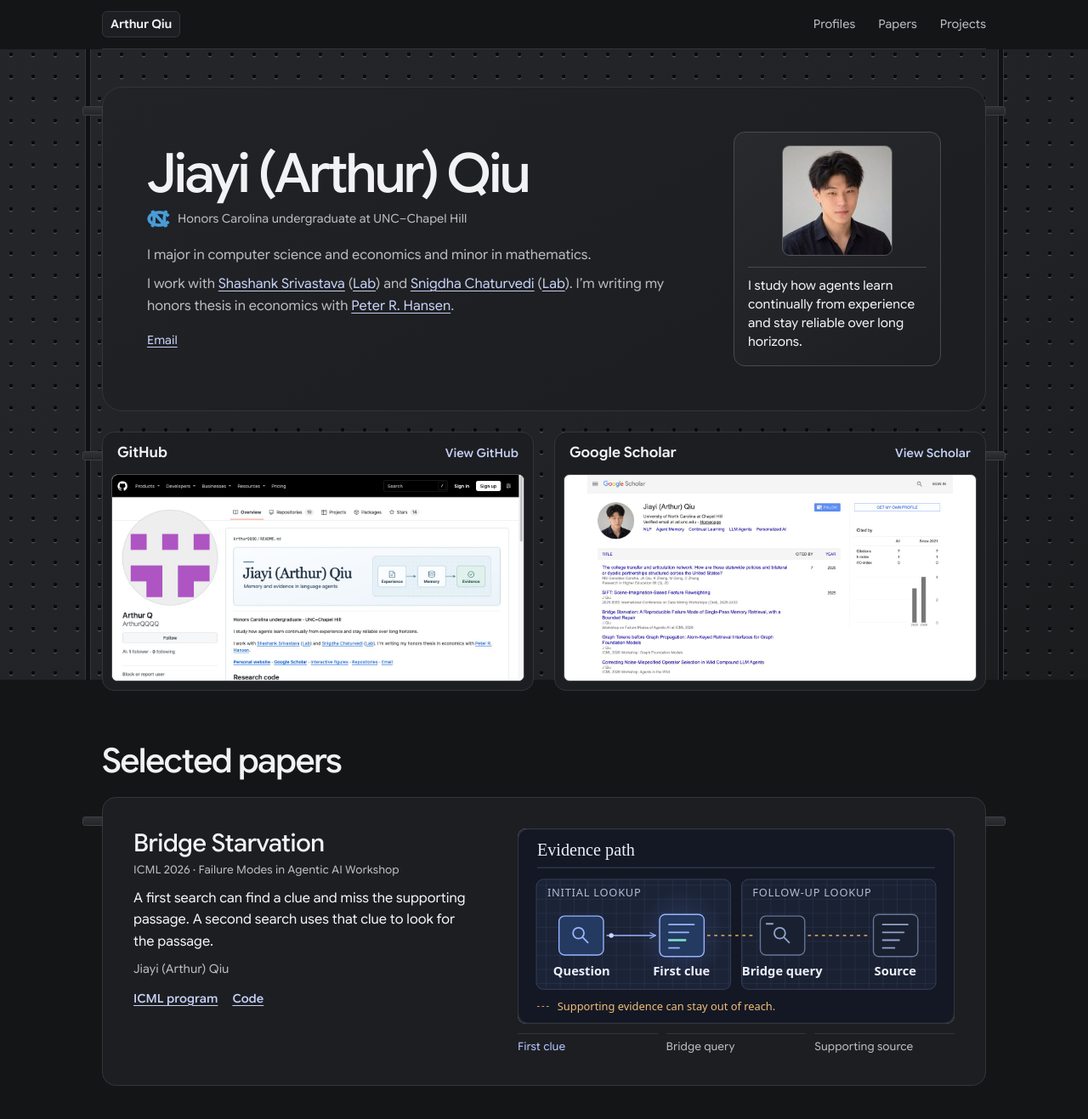
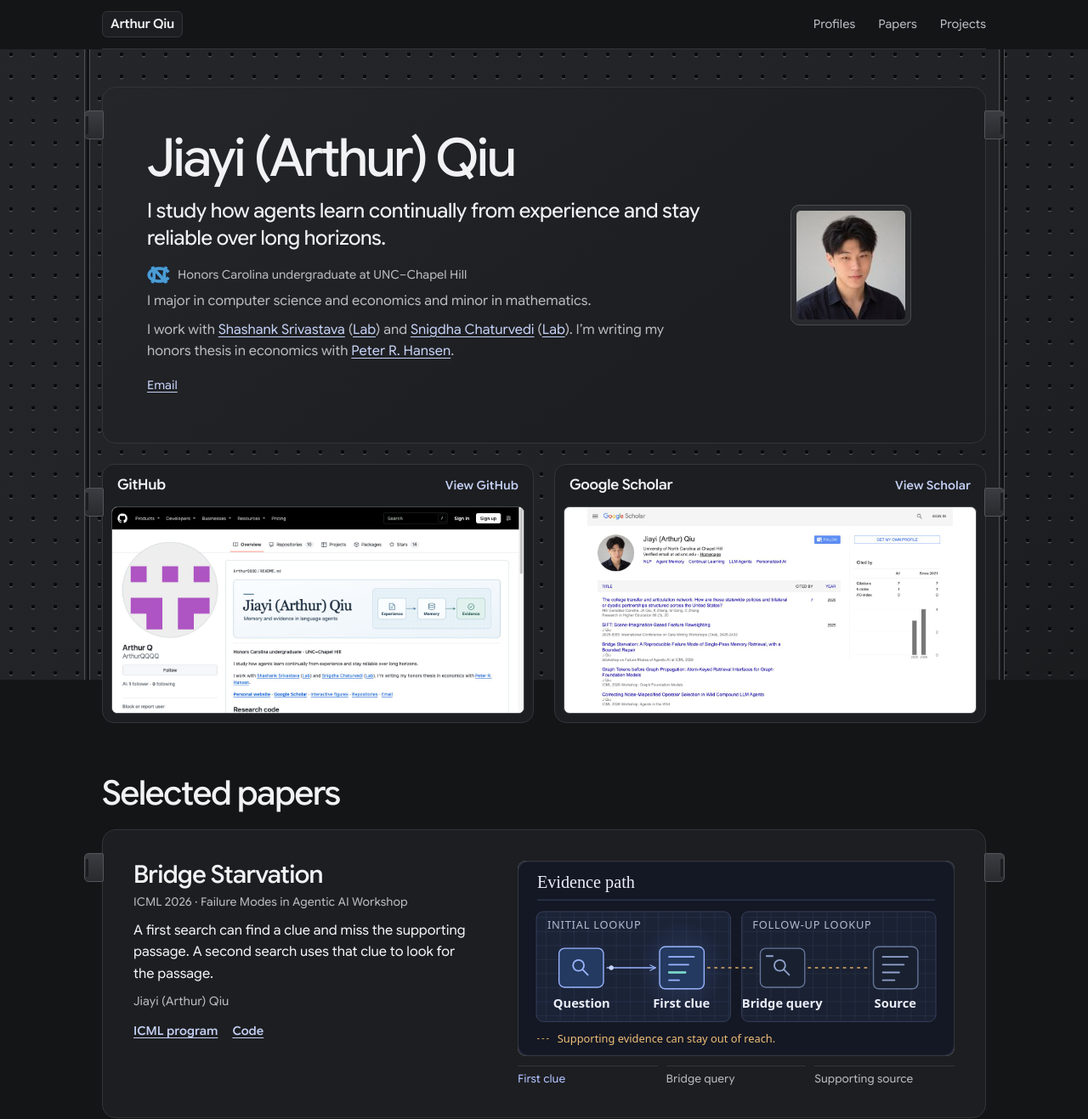
Before and after one commit to ArthurQQQQ/arthurqqqq.github.io, a plain HTML site: page index.html in a window 1280 px wide. Shown: the top 1317 px of the page at 85% size. Drawn offline with Linux system fonts and the light colour scheme.

Commit message:
Seat the portfolio modules in rail guides and restore the opening statement

```diff
--- a/index.html
+++ b/index.html
@@ -8,8 +8,8 @@
   <title>Jiayi (Arthur) Qiu</title>
   <link rel="canonical" href="https://arthurqqqq.github.io/">
   <link rel="preload" href="google-sans-flex-latin.woff2" as="font" type="font/woff2" crossorigin>
-  <link rel="stylesheet" href="styles.css?v=portrait-plate">
-  <script type="module" src="research-scroll.js?v=pegboard-rail"></script>
+  <link rel="stylesheet" href="styles.css?v=rail-guides">
+  <script type="module" src="research-scroll.js?v=rail-guides"></script>
 </head>
 <body id="home">
   <div class="pegboard" aria-hidden="true"></div>
@@ -27,15 +27,13 @@
 
   <main id="main">
     <section class="hero container rail-card" aria-labelledby="profile-name">
-      <div class="hero-identity">
-        <h1 id="profile-name">Jiayi (Arthur) Qiu</h1>
+      <h1 id="profile-name">Jiayi (Arthur) Qiu</h1>
+      <p class="research-thesis">I study how agents learn continually from experience and stay reliable over long horizons.</p>
+      <div class="portrait-mount">
+        <img class="portrait" src="portrait.jpg" alt="Jiayi (Arthur) Qiu" width="128" height="128" fetchpriority="high">
+      </div>
+      <div class="hero-details">
         <p class="affiliation"><img class="unc-mark" src="unc-interlocking-nc.png" alt="" width="29" height="23"> <span>Honors Carolina undergraduate at UNC–Chapel Hill</span></p>
-      </div>
-      <figure class="portrait-card">
-        <img class="portrait" src="portrait.jpg" alt="Jiayi (Arthur) Qiu" width="128" height="128" fetchpriority="high">
-        <figcaption class="research-thesis">I study how agents learn continually from experience and stay reliable over long horizons.</figcaption>
-      </figure>
-      <div class="hero-details">
         <p>I major in computer science and economics and minor in mathematics.</p>
         <p>I work with <a href="https://www.ssriva.com/">Shashank Srivastava</a> (<a href="https://l3.cs.unc.edu/" aria-label="Learning from Language Lab (L³)">Lab</a>) and <a href="https://cs.unc.edu/person/snigdha-chaturvedi/">Snigdha Chaturvedi</a> (<a href="https://nlp.cs.unc.edu/#lab-Chaturvedi-Lab" aria-label="Chaturvedi Lab">Lab</a>). I’m writing my honors thesis in economics with <a href="https://econ.unc.edu/people/hansen-peter/">Peter R. Hansen</a>.</p>
         <nav class="social-links" aria-label="Contact">
--- a/research-scroll.js
+++ b/research-scroll.js
@@ -5,7 +5,6 @@ gsap.registerPlugin(ScrollTrigger);
 const research = document.getElementById('research');
 const phaseNames = ['one', 'two', 'three'];
 const stories = [...research.querySelectorAll('.publication-list > li')].map(row => ({
-  row,
   article: row.querySelector('.publication'),
   figure: row.querySelector('.paper-media'),
   image: row.querySelector('.paper-figure'),
@@ -39,7 +38,7 @@ function paintStory(story, progress, imageLoaded = false) {
   const revealMiddle = blendAt(progress, 1 / 3);
   const revealEnd = blendAt(progress, 2 / 3);
   const weights = [1 - revealMiddle, revealMiddle - revealEnd, revealEnd];
-  story.article.style.setProperty('--scroll-accent', round(progress));
+  story.figure.style.setProperty('--scroll-accent', round(progress));
 
   if (!story.svg) return;
   if (stepChanged || imageLoaded) {
@@ -57,9 +56,8 @@ function resetStory(story) {
   story.labels[story.stage]?.removeAttribute('aria-current');
   story.stage = -1;
   story.progress = -1;
-  story.row.removeAttribute('data-pinned');
   story.figure.removeAttribute('data-step');
-  story.article.style.removeProperty('--scroll-accent');
+  story.figure.style.removeProperty('--scroll-accent');
 
   if (!story.svg) return;
   story.svg.removeAttribute('data-scroll-driven');
@@ -79,27 +77,6 @@ function attachImage(story) {
   if (story.progress >= 0) paintStory(story, story.progress, true);
 }
 
-function updatePinning() {
-  const viewport = window.innerHeight;
-  const pinned = stories.map(story => viewport >= 560 && story.article.offsetHeight <= viewport - 125);
-  stories.forEach((story, index) => story.row.toggleAttribute('data-pinned', pinned[index]));
-}
-
-function scrollBounds(story) {
-  const viewport = window.innerHeight;
-  if (!story.row.hasAttribute('data-pinned')) {
-    const top = window.scrollY + story.figure.getBoundingClientRect().top;
-    return { start: top - viewport * 0.86, end: top - viewport * 0.21 };
-  }
-
-  const row = story.row.getBoundingClientRect();
-  const stickyTop = Number.parseFloat(getComputedStyle(story.article).top);
-  const pinnedStart = window.scrollY + row.top - stickyTop;
-  const run = row.height - story.article.getBoundingClientRect().height;
-  const lead = Math.min(86, viewport * 0.13);
-  return { start: pinnedStart - lead, end: pinnedStart + Math.max(1, run) };
-}
-
 for (const story of stories) {
   story.image.addEventListener('load', () => attachImage(story));
   attachImage(story);
@@ -107,7 +84,6 @@ for (const story of stories) {
 
 gsap.matchMedia().add('(prefers-reduced-motion: no-preference)', () => {
   research.setAttribute('data-scroll-motion', '');
-  updatePinning();
 
   for (const story of stories) {
     const playhead = { progress: 0 };
@@ -120,9 +96,9 @@ gsap.matchMedia().add('(prefers-reduced-motion: no-preference)', () => {
       onUpdate: () => paintStory(story, playhead.progress),
     });
     ScrollTrigger.create({
-      trigger: story.row,
-      start: () => scrollBounds(story).start,
-      end: () => scrollBounds(story).end,
+      trigger: story.figure,
+      start: 'top 86%',
+      end: 'top 21%',
       animation,
       scrub: true,
     });
@@ -133,7 +109,6 @@ gsap.matchMedia().add('(prefers-reduced-motion: no-preference)', () => {
     if (refreshFrame) return;
     refreshFrame = requestAnimationFrame(() => {
       refreshFrame = 0;
-      updatePinning();
       ScrollTrigger.refresh();
     });
   }
--- a/styles.css
+++ b/styles.css
@@ -20,6 +20,7 @@
   --page-edge: clamp(20px, 5vw, 48px);
   --board-inset: max(var(--page-edge), calc((100% - var(--content-width)) / 2));
   --rail-gap: clamp(9px, 1.7vw, 18px);
+  --rail-width: 7px;
   --card-padding: clamp(19px, 3.1vw, 36px);
   font: 16px/1.59 "Google Sans Flex", system-ui, sans-serif;
   font-optical-sizing: auto;
@@ -54,32 +55,38 @@ a:hover { text-decoration-thickness: 2px; }
 .pegboard::before, .pegboard::after {
   position: absolute;
   inset-block: 0;
-  width: 5px;
-  border-inline: 1px solid #33363a;
-  background: #101113;
+  box-sizing: border-box;
+  width: var(--rail-width);
+  border-inline: 1px solid #4b4e53;
+  background: linear-gradient(90deg, #26282c, #0e0f10 58%, #16171a);
   content: "";
 }
-.pegboard::before { inset-inline-start: calc(var(--board-inset) - var(--rail-gap) - 2.5px); }
-.pegboard::after { inset-inline-end: calc(var(--board-inset) - var(--rail-gap) - 2.5px); }
+.pegboard::before { inset-inline-start: calc(var(--board-inset) - var(--rail-gap) - var(--rail-width) / 2); }
+.pegboard::after { inset-inline-end: calc(var(--board-inset) - var(--rail-gap) - var(--rail-width) / 2); }
 
 .rail-card { position: relative; }
 .rail-card::before, .rail-card::after {
   position: absolute;
-  inset-block-start: 22px;
-  width: calc(var(--rail-gap) + 4px);
-  height: 9px;
-  border: 1px solid #3d4044;
-  background: linear-gradient(#303237, #232529);
+  inset-block-start: clamp(15px, 2.4vw, 27px);
+  box-sizing: border-box;
+  width: calc(var(--rail-gap) + var(--rail-width) / 2 + 2px);
+  height: clamp(25px, 3vw, 34px);
+  border: 1px solid #52555a;
+  background:
+    linear-gradient(90deg, #1a1c1e, #1a1c1e) var(--guide-edge) center / 3px 65% no-repeat,
+    linear-gradient(#3b3d42, #282a2e);
   pointer-events: none;
   content: "";
 }
 .rail-card::before {
-  inset-inline-end: 100%;
-  border-radius: 3px 0 0 3px;
+  --guide-edge: 1px;
+  inset-inline-end: calc(100% - 1px);
+  border-radius: 5px 2px 2px 5px;
 }
 .rail-card::after {
-  inset-inline-start: 100%;
-  border-radius: 0 3px 3px 0;
+  --guide-edge: calc(100% - 1px);
+  inset-inline-start: calc(100% - 1px);
+  border-radius: 2px 5px 5px 2px;
 }
 
 .skip-link {
@@ -114,10 +121,10 @@ a:hover { text-decoration-thickness: 2px; }
   min-height: 44px;
   align-items: center;
   color: var(--ink);
-  font-size: 14px;
-  font-weight: 600;
+  font-size: 15px;
+  font-weight: 570;
   line-height: 1.3;
-  letter-spacing: -.012em;
+  letter-spacing: -.017em;
   text-decoration: none;
   white-space: nowrap;
 }
@@ -143,66 +150,63 @@ a:hover { text-decoration-thickness: 2px; }
   --portrait-size: 128px;
   display: grid;
   grid-template:
-    "identity portrait" auto
+    "name portrait" auto
+    "statement portrait" auto
     "details portrait" auto
-    / minmax(0, 1fr) clamp(196px, 25vw, 244px);
+    / minmax(0, 1fr) clamp(153px, 18vw, 212px);
   align-items: start;
-  gap: 19px clamp(24px, 4vw, 48px);
+  gap: 15px clamp(24px, 4vw, 48px);
   margin-block: clamp(24px, 4vw, 44px) 24px;
   padding: clamp(30px, 4.1vw, 52px);
   border: 1px solid var(--line);
-  border-radius: 24px;
-  background: linear-gradient(150deg, #222326, var(--surface) 70%);
+  border-radius: 16px;
+  background: linear-gradient(142deg, #24262a, var(--surface) 66%);
 }
-.hero-identity { grid-area: identity; align-self: end; }
 .hero h1 {
-  font-size: clamp(38px, 5.1vw, 64px);
-  font-weight: 520;
-  line-height: 1.06;
-  letter-spacing: -.035em;
+  grid-area: name;
+  font-size: clamp(38px, 5.1vw, 62px);
+  font-weight: 480;
+  line-height: 1.02;
+  letter-spacing: -.032em;
   text-wrap: balance;
 }
 .affiliation {
   display: flex;
   align-items: center;
   gap: 9px;
-  margin-top: 8px;
   color: var(--muted);
   font-size: 14px;
 }
 .unc-mark { display: block; width: 27px; height: auto; flex: none; }
-.portrait-card {
+.portrait-mount {
   grid-area: portrait;
   align-self: center;
-  display: grid;
-  gap: 14px;
-  min-width: 0;
-  margin: 0;
-  padding: 16px;
+  justify-self: center;
+  padding: 6px;
   border: 1px solid var(--strong-line);
-  border-radius: 13px;
-  background: linear-gradient(145deg, var(--raised), var(--surface));
+  border-radius: 10px;
+  background: var(--raised);
 }
 .portrait {
   display: block;
-  justify-self: center;
   width: var(--portrait-size);
-  max-width: 100%;
   height: auto;
   aspect-ratio: 1;
-  border-radius: 8px;
-  outline: 1px solid rgb(236 239 242 / .23);
+  border-radius: 5px;
   object-fit: cover;
 }
 .research-thesis {
-  padding-top: 11px;
-  border-top: 1px solid var(--strong-line);
+  grid-area: statement;
+  max-width: 43ch;
   color: var(--ink);
-  font-size: .9375rem;
-  line-height: 1.46;
+  font-size: clamp(18px, 2vw, 24px);
+  font-weight: 450;
+  line-height: 1.33;
+  letter-spacing: -.015em;
+  text-wrap: pretty;
 }
 .hero-details { grid-area: details; max-width: 62ch; color: var(--muted); }
-.hero-details p + p { margin-top: 9px; }
+.hero-details p + p { margin-top: 8px; }
 .social-links { margin-top: 12px; font-size: 14px; }
 .social-links a { display: inline-flex; min-height: 30px; align-items: center; }
 
@@ -238,7 +242,7 @@ a:hover { text-decoration-thickness: 2px; }
   gap: 10px;
   padding-inline: 7px;
 }
-.profile-card-header h2 { font-size: 17px; font-weight: 600; line-height: 1.35; }
+.profile-card-header h2 { font-size: 17px; font-weight: 570; line-height: 1.28; letter-spacing: -.015em; }
 .profile-action, .publication-links a {
   color: var(--blue);
   font-size: .875rem;
@@ -276,7 +280,7 @@ a:hover { text-decoration-thickness: 2px; }
 }
 .entry-label {
   color: var(--muted);
-  font-size: .8125rem;
+  font-size: .84375rem;
   line-height: 1.45;
 }
 
@@ -284,7 +288,7 @@ a:hover { text-decoration-thickness: 2px; }
 .section-heading { margin-bottom: 21px; }
 .section-heading h2 {
   font-size: clamp(30px, 4vw, 40px);
-  font-weight: 530;
+  font-weight: 510;
   line-height: 1.12;
   letter-spacing: -.028em;
 }
@@ -296,36 +300,25 @@ a:hover { text-decoration-thickness: 2px; }
   gap: 6px 20px;
 }
 #paper-preview-link { font-size: .8125rem; }
-.publication-list > [data-pinned]::after {
-  display: block;
-  height: clamp(140px, 26vh, 230px);
-  height: clamp(140px, 26svh, 230px);
-  content: "";
-}
 .publication {
-  --scroll-accent: 0;
   display: grid;
   grid-template-columns: minmax(0, .88fr) minmax(0, 1.12fr);
   align-items: start;
   gap: clamp(24px, 4.1vw, 48px);
   padding: var(--card-padding);
   border: 1px solid var(--line);
-  border-color: color-mix(in srgb, var(--line), var(--strong-line) clamp(0%, calc(var(--scroll-accent) * 250%), 100%));
   border-radius: 16px;
   background: var(--surface);
 }
-.publication-list > li + li { margin-top: 18px; }
-[data-pinned] > .publication {
-  position: sticky;
-  top: clamp(70px, 10vh, 84px);
-}
+.publication-list > li + li { margin-top: 24px; }
 .paper-copy { min-width: 0; }
 .paper-copy .entry-heading { display: grid; gap: 5px; }
 .paper-copy h3 {
   font-size: clamp(22px, 2.6vw, 29px);
-  font-weight: 500;
-  line-height: 1.19;
-  letter-spacing: -.014em;
+  font-weight: 530;
+  line-height: 1.17;
+  letter-spacing: -.022em;
+  text-wrap: balance;
 }
 .publication-summary { max-width: 46ch; margin-top: 11px; color: var(--ink); }
 .paper-meta { margin-top: 9px; color: var(--muted); font-size: 14px; line-height: 1.45; }
@@ -333,6 +326,7 @@ a:hover { text-decoration-thickness: 2px; }
 .publication-links a { display: inline-flex; align-items: center; min-height: 31px; }
 
 .paper-media {
+  --scroll-accent: 0;
   --phase-blue: #b0c1ff;
   --phase-mint: #8edbc8;
   --phase-amber: #efc78d;
@@ -412,21 +406,19 @@ a:hover { text-decoration-thickness: 2px; }
 @media (max-width: 720px) {
   .publication { grid-template-columns: minmax(0, 1fr); gap: 16px; }
   .hero {
-    --portrait-size: clamp(66px, 19.5vw, 94px);
+    --portrait-size: clamp(66px, 19.5vw, 84px);
     grid-template:
-      "identity"
-      "portrait"
-      "details"
-      / minmax(0, 1fr);
-    gap: 17px;
+      "name portrait"
+      "statement statement"
+      "details details"
+      / minmax(0, 1fr) auto;
+    gap: 15px;
     padding: clamp(17px, 4.5vw, 30px);
-    border-radius: 18px;
   }
-  .hero h1 { font-size: clamp(28px, 7.1vw, 46px); }
+  .hero h1 { align-self: center; font-size: clamp(29px, 7.5vw, 46px); }
   .affiliation { font-size: 13px; }
   .unc-mark { width: 22px; }
-  .portrait-card { grid-template-columns: var(--portrait-size) minmax(0, 1fr); align-items: center; padding: 12px; }
-  .research-thesis { padding-top: 0; border-top: 0; }
+  .portrait-mount { padding: 4px; }
 }
 @media (max-width: 560px) {
   .profile-grid, .project-categories { grid-template-columns: minmax(0, 1fr); }
@@ -438,7 +430,7 @@ a:hover { text-decoration-thickness: 2px; }
   .publication-links a, .social-links a { min-height: 44px; }
 }
 @media print {
-  .hero, .portrait-card { background: none; }
+  .hero, .portrait-mount { background: none; }
   .pegboard, .rail-card::before, .rail-card::after { display: none; }
   :root {
     color-scheme: light;
@@ -452,9 +444,6 @@ a:hover { text-decoration-thickness: 2px; }
     --strong-line: #aeb6c4;
   }
   .skip-link, .site-header, .site-footer, .profile-preview { display: none; }
-  .publication-list > [data-pinned]::after { display: none; }
-  [data-pinned] > .publication { position: static; }
-  .publication { border-color: var(--line); }
   .paper-figure { print-color-adjust: exact; }
   .publication, .project-category { break-inside: avoid; }
   .container { width: 100%; }
```
